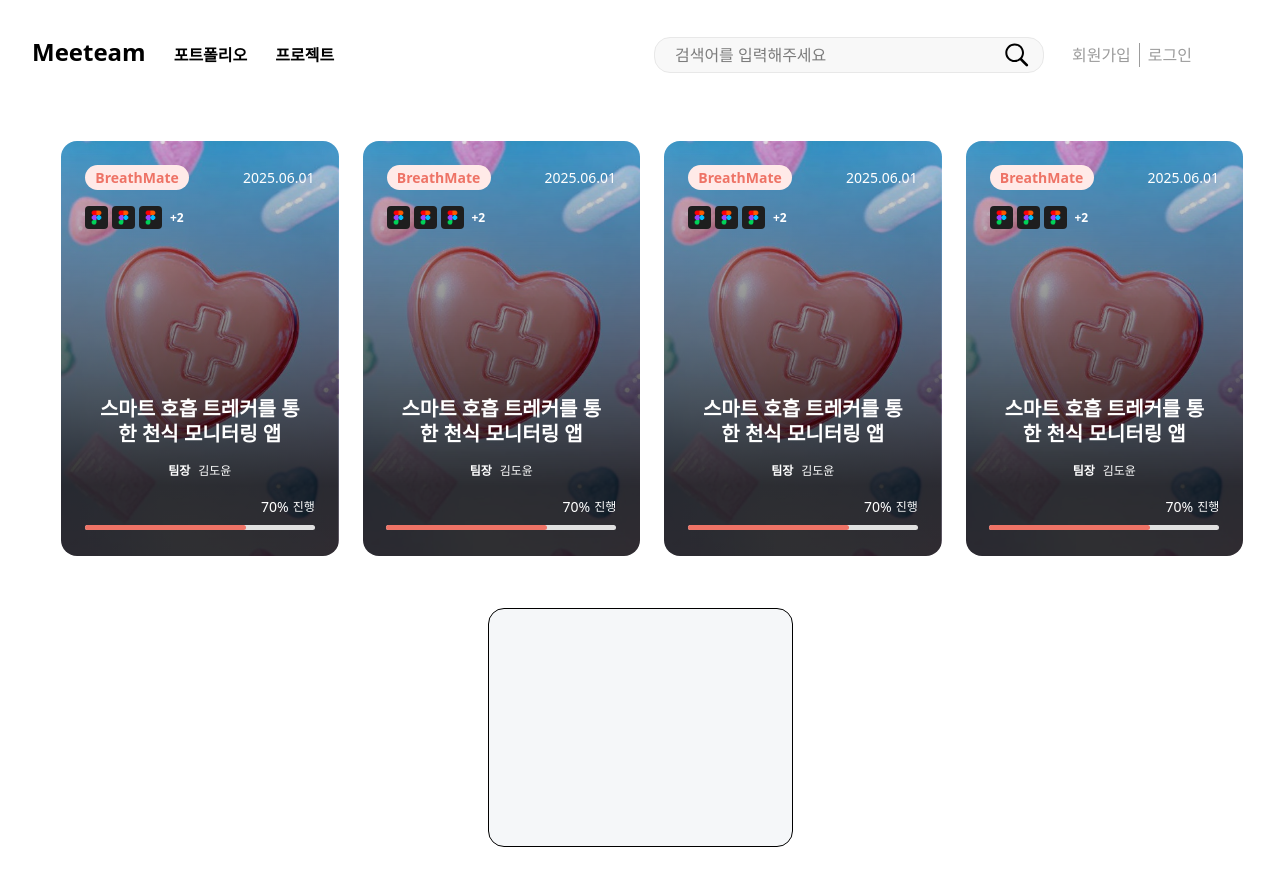
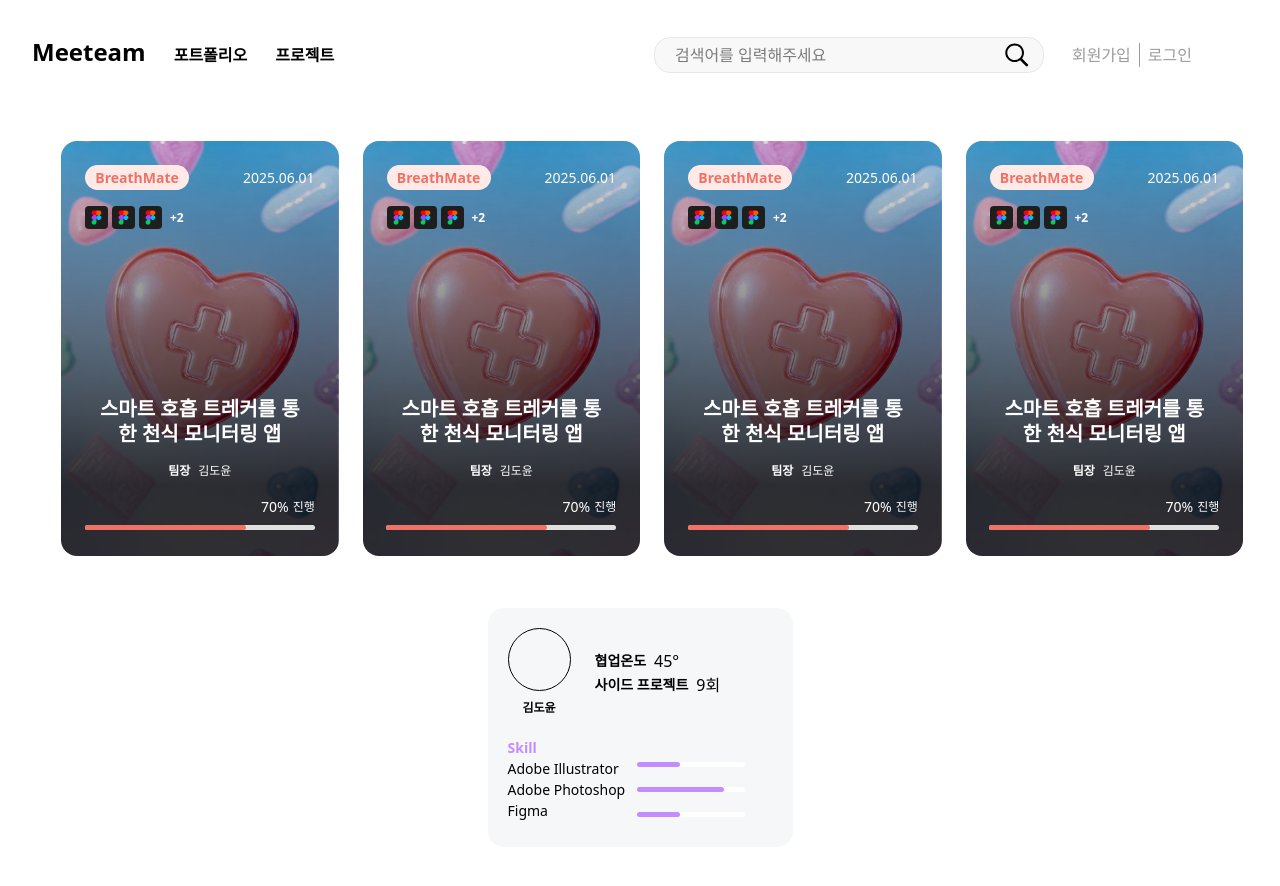
Before and after one commit to WardK-meeTeam/meeteam_front, a Next.js app: page /cardtest in a window 1280 px wide. Shown: the top 886 px of the page. Built offline with nearby package versions, Linux system fonts and the light colour scheme.

Commit message:
[#16] feat: 전체적 UI틀 완성

```diff
--- a/components/TeamRecruitCard.tsx
+++ b/components/TeamRecruitCard.tsx
@@ -2,8 +2,48 @@
 
 export default function TeamRecruitCard () {
     return (
-        <div className="w-[305px] h-[239px] bg-[#F5F7F9] rounded-[16px] border border-1">
+        <div className="w-[305px] h-[239px] bg-[#F5F7F9] rounded-[16px]">
 
+            {/* 위칸 */}
+            <div className="flex justify-left items-center p-5 gap-x-6">
+                <div className="flex flex-col justify-center items-center gap-y-2">
+                    <div className="w-[63px] h-[63px] border border-1 rounded-[50%]"></div>
+                    <div className="text-[12px] font-bold">김도윤</div>
+                </div>
+                <div className="flex flex-col justify-center items-left">
+                    <div className="flex items-center gap-x-2">
+                        <div className="text-[14px] font-bold">협업온도</div>
+                        <div>45°</div>
+                    </div>
+                    <div className="flex items-center gap-x-2">
+                        <div className="text-[14px] font-bold">사이드 프로젝트</div>
+                        <div>9회</div>
+                    </div>
+                </div>
+            </div>
+
+            {/* 아래칸 */}
+            <div className="flex flex-col px-5">
+                <div className="text-[14px] font-bold text-[#C48DFF]">Skill</div>
+                <div className="flex gap-x-3">
+                    <div className="flex flex-col justify-center items-left">
+                        <div className="text-[14px]">Adobe Illustrator</div>
+                        <div className="text-[14px]">Adobe Photoshop</div>
+                        <div className="text-[14px]">Figma</div>
+                    </div>
+                    <div className="flex flex-col justify-center items-left gap-y-5">
+                        <div className="w-[108px] h-[5px] rounded-[30px] bg-white">
+                            <div className="h-full w-[40%] rounded-[30px] bg-[#C48DFF]"></div>
+                        </div>
+                        <div className="w-[108px] h-[5px] rounded-[30px] bg-white">
+                            <div className="h-full w-[80%] rounded-[30px] bg-[#C48DFF]"></div>
+                        </div>
+                        <div className="w-[108px] h-[5px] rounded-[30px] bg-white">
+                            <div className="h-full w-[40%] rounded-[30px] bg-[#C48DFF]"></div>
+                        </div>
+                    </div>
+                </div>
+            </div>
         </div>
     );
 };
```
